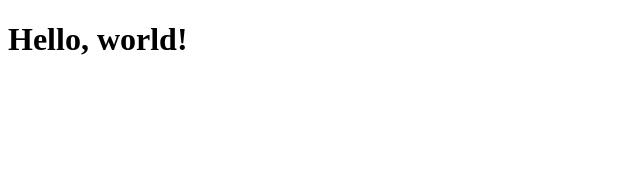
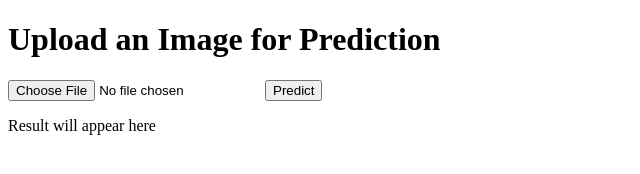
Before and after one commit to ispe22/website_test, a plain HTML site: page index.html in a window 1280 px wide. Shown: the whole page, without its empty margins (0-640 px from the left). Drawn offline with Linux system fonts and the light colour scheme.

Commit message:
update URL

```diff
--- a/index.html
+++ b/index.html
@@ -1,5 +1,53 @@
 <!DOCTYPE html>
-<html>
-<head><title>My Website</title></head>
-<body><h1>Hello, world!</h1></body>
+<html lang="en">
+<head>
+    <meta charset="UTF-8">
+    <title>Image Prediction</title>
+</head>
+<body>
+    <h1>Upload an Image for Prediction</h1>
+    <input type="file" id="imageInput" accept="image/*">
+    <button onclick="predict()">Predict</button>
+    <p id="result">Result will appear here</p>
+
+    <script>
+        async function predict() {
+            // Get the file input element and the selected file
+            const input = document.getElementById('imageInput');
+            const file = input.files[0];
+
+            // Check if a file is selected
+            if (!file) {
+                alert('Please select an image');
+                return;
+            }
+
+            // Prepare the form data with the image
+            const formData = new FormData();
+            formData.append('img', file);
+
+            try {
+                // Make the POST request to the API endpoint
+                const response = await fetch('https://ispe-minimal.hf.space', {
+                    method: 'POST',
+                    body: formData
+                });
+
+                // Check if the request was successful
+                if (!response.ok) {
+                    throw new Error('API request failed');
+                }
+
+                // Parse the JSON response
+                const data = await response.json();
+
+                // Display the result
+                document.getElementById('result').textContent = JSON.stringify(data.data);
+            } catch (error) {
+                console.error('Error:', error);
+                document.getElementById('result').textContent = 'Error: ' + error.message;
+            }
+        }
+    </script>
+</body>
 </html>
```
